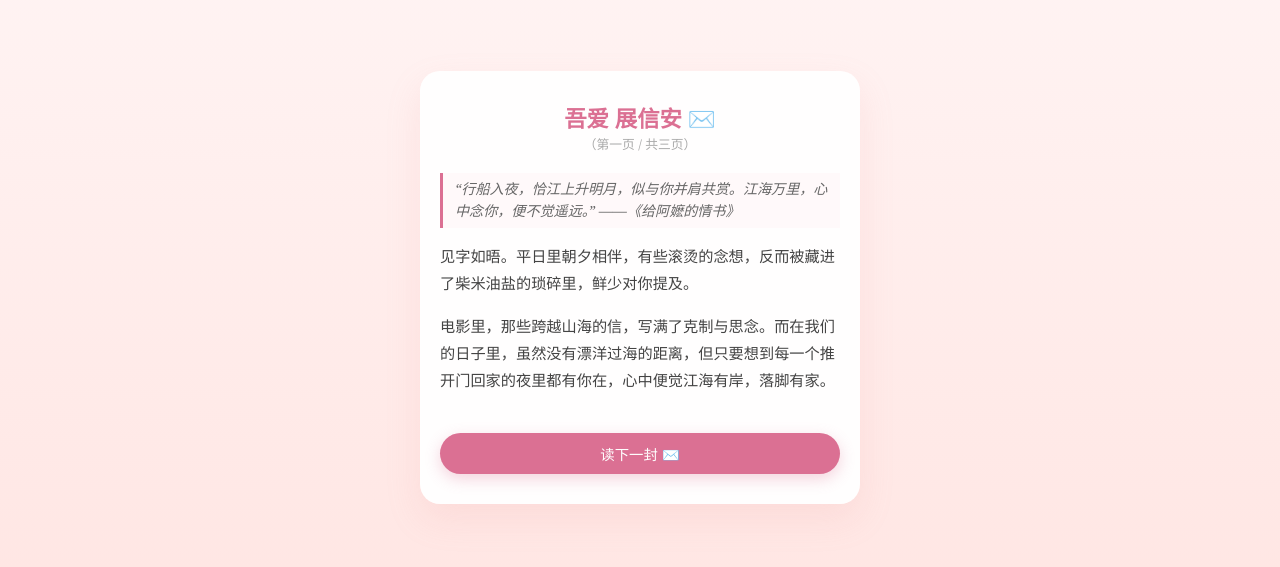
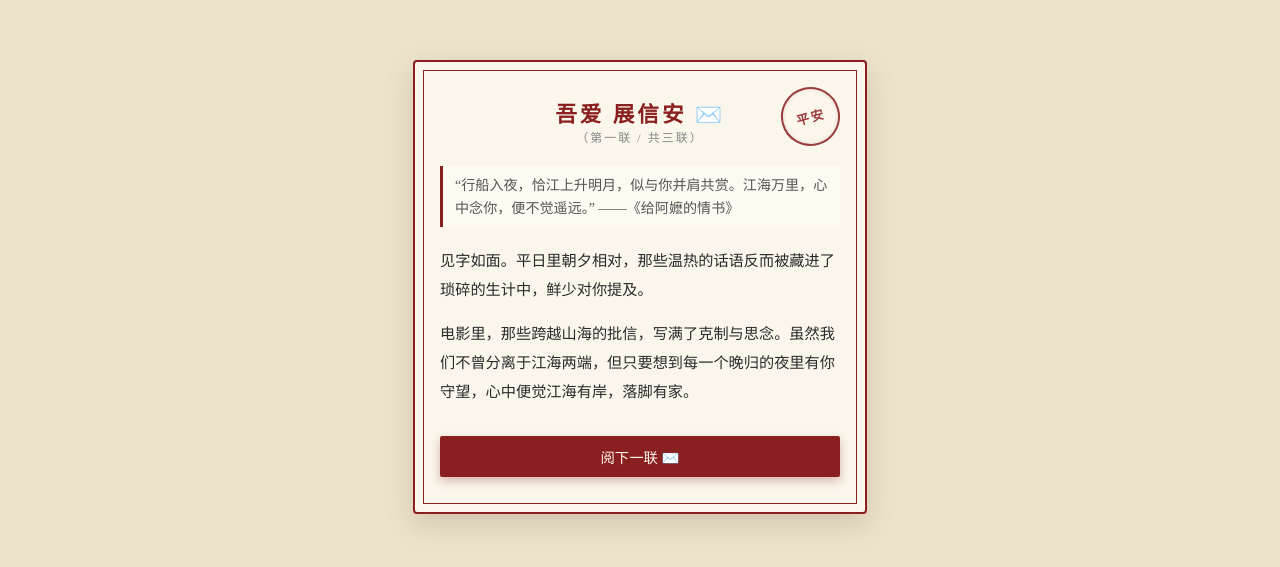
Before and after one commit to liyi474486-create/wangye, a plain HTML site: page index.html in a window 1280 px wide. Shown: the part 113-680 px from the top of the page. Drawn offline with Linux system fonts and the light colour scheme.

Commit message:
Replace old content with new HTML structure

```diff
--- a/index.html
+++ b/index.html
@@ -3,8 +3,11 @@
 <head>
     <meta charset="UTF-8">
     <meta name="viewport" content="width=device-width, initial-scale=1.0">
-    <title>给阿嬷的情书 ✉️ 520专属</title>
+    <title>江海有岸 团圆可盼 ✉️</title>
     <style>
+        /* 导入古风楷体字体 */
+        @import url('https://fonts.googleapis.com/css2?family=Noto+Serif+SC:wght@500;700&display=swap');
+
         body {
             margin: 0;
             padding: 0;
@@ -12,77 +15,115 @@
             display: flex;
             align-items: center;
             justify-content: center;
-            background: linear-gradient(to bottom, #fff5f5, #ffe4e1);
-            font-family: 'Georgia', 'FandolSong', 'Microsoft YaHei', sans-serif;
+            background: #ede3cb; /* 温暖的老纸浆背景色 */
+            font-family: 'Noto Serif SC', 'Kaiti', 'STKaiti', serif;
             overflow: hidden;
             user-select: none;
         }
 
+        /* 侨批信笺主体 */
         .card {
             width: 85%;
             max-width: 400px;
-            background: rgba(255, 255, 255, 0.96);
-            padding: 30px 20px;
-            border-radius: 20px;
-            box-shadow: 0 15px 35px rgba(233, 150, 150, 0.15);
+            background-color: #faf6eb; /* 宣纸白 */
+            padding: 35px 25px;
+            border-radius: 4px; /* 传统信笺不使用大圆角 */
+            border: 2px solid #8a1f1f; /* 复古红边框 */
+            box-shadow: 0 10px 30px rgba(94, 69, 44, 0.2);
             text-align: center;
+            position: relative;
             transition: all 0.5s ease;
         }
 
-        /* 第一幕：多页情书样式 */
+        /* 传统信笺的红框装饰 */
+        .card::before {
+            content: "";
+            position: absolute;
+            top: 8px; left: 8px; right: 8px; bottom: 8px;
+            border: 1px solid #8a1f1f;
+            pointer-events: none;
+        }
+
+        /* 复古红色邮戳印章 */
+        .stamp {
+            position: absolute;
+            top: 25px;
+            right: 25px;
+            border: 2px solid #8a1f1f;
+            color: #8a1f1f;
+            font-size: 0.8rem;
+            padding: 5px;
+            border-radius: 50%;
+            transform: rotate(-15deg);
+            font-weight: bold;
+            letter-spacing: 2px;
+            width: 45px;
+            height: 45px;
+            display: flex;
+            align-items: center;
+            justify-content: center;
+            opacity: 0.85;
+            box-shadow: inset 0 0 4px rgba(138, 31, 31, 0.2);
+        }
+
+        /* 信件内容区 */
         .letter-content {
             text-align: left;
-            line-height: 1.8;
-            color: #444;
+            line-height: 1.9;
+            color: #2b2b2b;
             font-size: 0.95rem;
             margin: 20px 0;
-            min-height: 240px;
+            min-height: 250px;
             animation: fadeIn 0.5s ease;
         }
 
+        /* 电影台词红线框 */
         .movie-quote {
-            border-left: 3px solid #db7093;
+            border-left: 3px solid #8a1f1f;
             padding-left: 12px;
-            font-style: italic;
-            color: #666;
-            margin-bottom: 15px;
+            color: #555;
+            margin-bottom: 20px;
             font-size: 0.88rem;
             line-height: 1.6;
-            background: #fff9fa;
-            padding-top: 5px;
-            padding-bottom: 5px;
+            background: #fdfaf2;
+            padding-top: 8px;
+            padding-bottom: 8px;
         }
 
         .page-num {
-            font-size: 0.8rem;
-            color: #aaa;
+            font-size: 0.75rem;
+            color: #888;
             margin-bottom: 15px;
+            letter-spacing: 2px;
         }
 
-        /* 第二幕：福利抽奖（默认隐藏） */
+        /* 第二幕：特权汇款单（默认隐藏） */
         #prize-scene {
             display: none;
         }
 
+        /* 汇款凭证框 */
         .voucher-card {
-            border: 2px dashed #ffb6c1;
+            border: 1px dashed #8a1f1f;
             padding: 20px;
-            border-radius: 10px;
-            background-color: #fff9fa;
+            background-color: #fdfaf2;
             margin: 20px 0;
             min-height: 60px;
             display: flex;
             align-items: center;
             justify-content: center;
             font-size: 1.1rem;
-            color: #c71585;
+            color: #8a1f1f;
             font-weight: bold;
+            box-shadow: inset 0 0 10px rgba(138,31,31,0.05);
         }
 
         h1 {
-            color: #db7093;
-            font-size: 1.4rem;
+            color: #8a1f1f;
+            font-size: 1.35rem;
             margin: 0;
+            letter-spacing: 3px;
+            font-weight: 700;
         }
 
         .buttons {
@@ -92,28 +133,31 @@
             margin-top: 20px;
             position: relative;
             height: 45px;
+            z-index: 20;
         }
 
         button {
             padding: 10px 20px;
             font-size: 0.9rem;
             border: none;
-            border-radius: 25px;
+            border-radius: 2px; /* 传统直角风格 */
             cursor: pointer;
             transition: all 0.3s ease;
+            font-family: inherit;
         }
 
         .btn-primary {
-            background-color: #db7093;
-            color: white;
-            box-shadow: 0 5px 15px rgba(219, 112, 147, 0.3);
+            background-color: #8a1f1f;
+            color: #faf6eb;
+            box-shadow: 0 4px 10px rgba(138, 31, 31, 0.3);
             width: 100%;
         }
 
         #no-btn {
-            background-color: #eee;
-            color: #666;
+            background-color: #e0d9c5;
+            color: #555;
             position: absolute;
+            border: 1px solid #c4ba9e;
         }
 
         @keyframes fadeIn {
@@ -124,30 +168,32 @@
 </head>
 <body>
 
-    <!-- 第一幕：多页情书场景 -->
+    <!-- 第一幕：多页侨批家书 -->
     <div class="card" id="letter-scene">
-        <h1 id="letter-title">给妻家书 ✉️</h1>
-        <div class="page-num" id="page-indicator">（第一页 / 共三页）</div>
+        <div class="stamp">平安</div>
+        <h1 id="letter-title">吾爱 寄家书 ✉️</h1>
+        <div class="page-num" id="page-indicator">（第一联 / 共三联）</div>
 
         <div class="letter-content" id="letter-text">
             <!-- 动态载入情书内容 -->
         </div>
 
-        <button class="btn-primary" id="next-btn" onclick="nextPage()">读下一封 ✉️</button>
+        <button class="btn-primary" id="next-btn" onclick="nextPage()">阅下一联 ✉️</button>
     </div>
 
-    <!-- 第二幕：福利抽奖场景 -->
+    <!-- 第二幕：特权汇单 -->
     <div class="card" id="prize-scene">
-        <h1>520 领导专属福利社 👑</h1>
-        <div style="color: #888; font-size: 0.85rem; margin-top: 5px;">温馨提示：抽中的福利不许耍赖，截图有效</div>
+        <div class="stamp" style="top: 15px; right: 15px;">批银</div>
+        <h1>五二零 · 专属汇兑单</h1>
+        <div style="color: #666; font-size: 0.8rem; margin-top: 5px; letter-spacing: 1px;">凭此单向家属支取520特权，凭截图兑现</div>
 
         <div class="voucher-card" id="display-area">
-            🎁 专属福利等待抽取中
+            ✉️ 批银汇兑，点击下方支取
         </div>
 
         <div class="buttons">
-            <button class="btn-primary" id="draw-btn" onclick="drawPrize()" style="width: auto;">抽取福利</button>
-            <button id="no-btn" onmouseover="moveNoButton()" onclick="moveNoButton()">不需要福利</button>
+            <button class="btn-primary" id="draw-btn" onclick="drawPrize()" style="width: auto;">支取特权</button>
+            <button id="no-btn" onmouseover="moveNoButton()" onclick="moveNoButton()">罢收此单</button>
         </div>
     </div>
 
@@ -166,49 +212,47 @@
         noBtn.style.left = '65%';
         noBtn.style.top = '0';
 
-        // 三页情书的数据集
+        // 侨批风三页情书内容
         const letterPages = [
             {
                 title: "吾爱 展信安 ✉️",
-                indicator: "（第一页 / 共三页）",
+                indicator: "（第一联 / 共三联）",
                 content: `
                     <div class="movie-quote">
                         “行船入夜，恰江上升明月，似与你并肩共赏。江海万里，心中念你，便不觉遥远。” ——《给阿嬷的情书》
                     </div>
-                    <p>见字如晤。平日里朝夕相伴，有些滚烫的念想，反而被藏进了柴米油盐的琐碎里，鲜少对你提及。</p>
-                    <p>电影里，那些跨越山海的信，写满了克制与思念。而在我们的日子里，虽然没有漂洋过海的距离，但只要想到每一个推开门回家的夜里都有你在，心中便觉江海有岸，落脚有家。</p>
+                    <p>见字如面。平日里朝夕相对，那些温热的话语反而被藏进了琐碎的生计中，鲜少对你提及。</p>
+                    <p>电影里，那些跨越山海的批信，写满了克制与思念。虽然我们不曾分离于江海两端，但只要想到每一个晚归的夜里有你守望，心中便觉江海有岸，落脚有家。</p>
                 `
             },
             {
                 title: "纸短情长 ✉️",
-                indicator: "（第二页 / 共三页）",
+                indicator: "（第二联 / 共三联）",
                 content: `
                     <div class="movie-quote">
                         “我心只有一个，一心不能二用，今生可与你结伴，我已万分满足，有你牵挂，何言孤苦。” ——《给阿嬷的情书》
                     </div>
-                    <p>电影里，阿嬷淑柔在信中细细碎碎地写着“番薯肥美，孩子们半夜偷啃嬉闹”的寻常风景，远方的阿公看信便如临其境。</p>
-                    <p>我也时常想起我们的一餐一饭，那些抢被子的深夜、为吃什么争执的傍晚。这些“浅话”，在年岁里流淌成最深的意长。能执子之手，在这个不大不小的世界里同行，已是极大的知足。</p>
+                    <p>阿嬷在信中琐碎念叨着“番薯肥美，孩子们半夜嬉闹”的寻常生活，每一个字，都是对远方良人的牵挂。</p>
+                    <p>我也时常想起我们的一餐一饭、深夜抢被子的嬉闹。能执手同行在这个不大不小的世界里，于柴米油盐中相守，我亦万分满足。</p>
                 `
             },
             {
                 title: "执手白头 ✉️",
-                indicator: "（第三页 / 共三页）",
+                indicator: "（第三联 / 共三联）",
                 content: `
                     <div class="movie-quote">
-                        “暹罗虽远，心有所寄，身若比邻，切要平安，即为团圆。” ——《给阿嬷的情书》
+                        “心有所寄，身若比邻，切要平安，即为团圆。” ——《给阿嬷的情书》
                     </div>
-                    <p>只要有你在，每一个寻常的温热日子，都是团圆。谢谢你陪伴我走过风雨同舟的春秋。余生漫漫，我们还要一起看更多风景。</p>
-                    <p>今日520，这封手书是我最真挚的表白。不过，除了纸短情长，生活总需要有些实在的欢喜。为了犒劳我最亲爱的“领导”，我特地在后页备了一份专属福利，请查收……</p>
+                    <p>只要有你在，每一个寻常的温热日子，都是团圆。谢谢你陪伴我走过风雨同舟的春秋。余生漫漫，我们还要一起走过更多四季。</p>
+                    <p>古时侨批，既有书信，亦附汇银。今日五二零，这封手书是我最真挚的表白。另外，我还随信附上了一张“专属特权汇兑单”，请吾爱查收……</p>
                 `
             }
         ];
 
         let currentPage = 0;
 
-        // 加载第一页
         function loadPage(pageIndex) {
             letterText.style.animation = 'none';
-            // 触发重绘以重新运行动画
             void letterText.offsetWidth;
             letterText.innerHTML = letterPages[pageIndex].content;
             letterTitle.innerText = letterPages[pageIndex].title;
@@ -216,16 +260,14 @@
             letterText.style.animation = 'fadeIn 0.5s ease';
 
             if (pageIndex === letterPages.length - 1) {
-                nextBtn.innerText = "进入 520 福利社 🎁";
+                nextBtn.innerText = "开启 520 汇兑单 🎁";
             } else {
-                nextBtn.innerText = "读下一封 ✉️";
+                nextBtn.innerText = "阅下一联 ✉️";
             }
         }
 
-        // 初始化第一页
         loadPage(0);
 
-        // 翻页逻辑
         function nextPage() {
             if (currentPage < letterPages.length - 1) {
                 currentPage++;
@@ -235,7 +277,6 @@
             }
         }
 
-        // 切换到抽奖场景
         function enterPrizeScene() {
             letterScene.style.opacity = '0';
             setTimeout(() => {
@@ -245,14 +286,14 @@
             }, 500);
         }
 
-        // 趣味福利池
+        // 侨批风格特权池
         const prizes = [
-            "🧹 获得【家务全包免单券】1张（今天我全包）",
-            "💆‍♂️ 获得【私人专属捶背按摩 30 分钟】",
-            "🛒 获得【购物车宝贝代付代清空】",
-            "🍲 获得【今晚餐厅外卖决定权】",
-            "☕ 获得【早起咖啡/热茶端到床头服务】",
-            "🤫 获得【无条件停止唠叨、免责卡一次】"
+            "🧹 凭此单兑换：【家务全包免单券】1张（今日内有效）",
+            "💆‍♂️ 凭此单兑换：【私人专属捶背按摩 30 分钟】",
+            "🛒 凭此单兑换：【购物车宝贝代付代清空】",
+            "🍲 凭此单兑换：【今晚餐厅外卖决定权】",
+            "☕ 凭此单兑换：【早起茶水端到床头服务】",
+            "🤫 凭此单兑换：【无条件停止唠叨、免责卡一次】"
         ];
 
         let clickCount = 0;
@@ -269,20 +310,20 @@
                 clearInterval(timer);
 
                 if (clickCount === 1) {
-                    displayArea.innerHTML = "🎁 恭喜获得：<br>【家务全包免单券】 1 张！";
-                    drawBtn.innerText = "再抽一次";
+                    displayArea.innerHTML = "🎁 兑得契据：<br>【家务全包免单券】 1 张！";
+                    drawBtn.innerText = "再行支取";
                 } else if (clickCount === 2) {
-                    displayArea.innerHTML = "🎁 恭喜再次获得：<br>【私人专属按摩 30 分钟】！";
-                    drawBtn.innerText = "最后一次机会";
+                    displayArea.innerHTML = "🎁 兑得契据：<br>【私人专属按摩 30 分钟】！";
+                    drawBtn.innerText = "最后一试";
                 } else {
-                    displayArea.innerHTML = "✨ 今日福利已领满 ✨<br>快截图发给我，今晚开始逐一兑现！";
+                    displayArea.innerHTML = "✨ 银票额度已满 ✨<br>请截图保存，今晚向我如实兑现！";
                     drawBtn.style.display = 'none';
                     noBtn.style.display = 'none';
                 }
             }, 1000);
         }
 
-        // “不需要福利”按钮躲避逻辑
+        // 躲避按钮
         function moveNoButton() {
             const x = Math.random() * (window.innerWidth - noBtn.offsetWidth - 20);
             const y = Math.random() * (window.innerHeight - noBtn.offsetHeight - 20);
```
